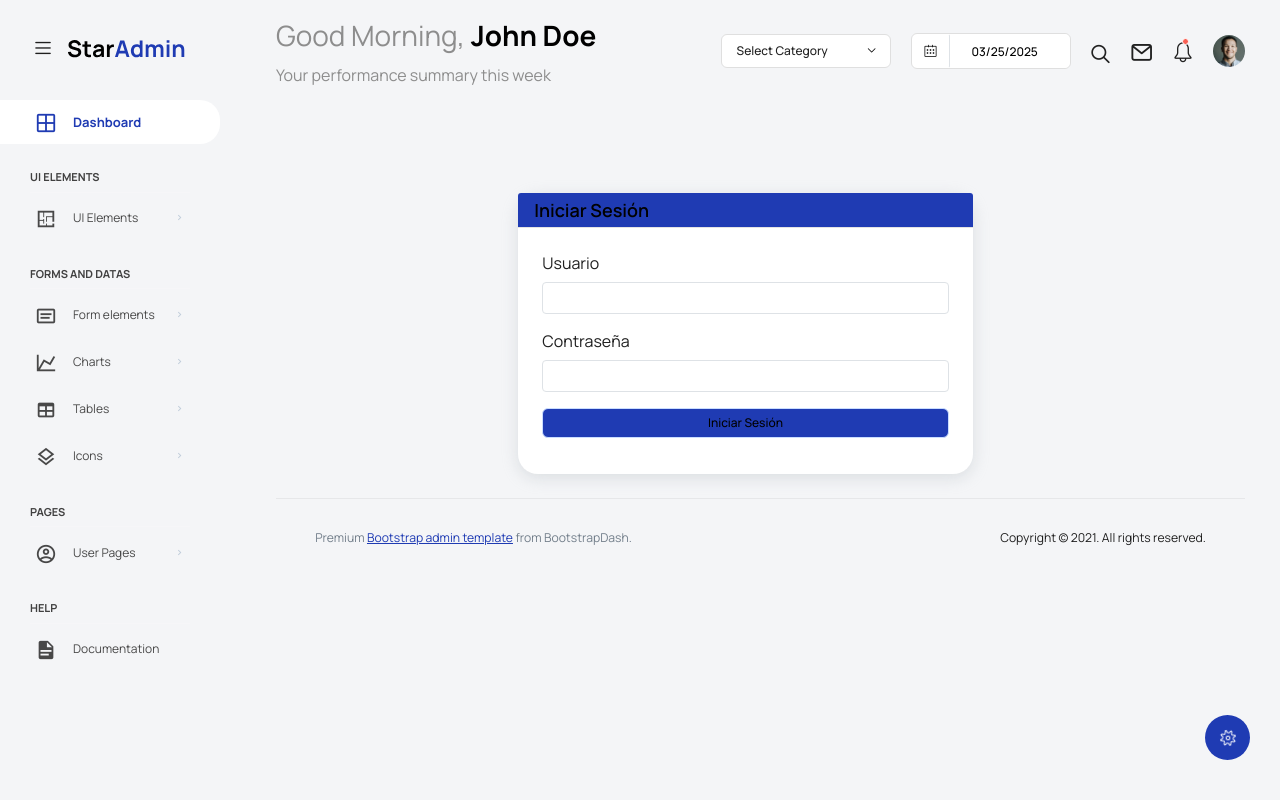
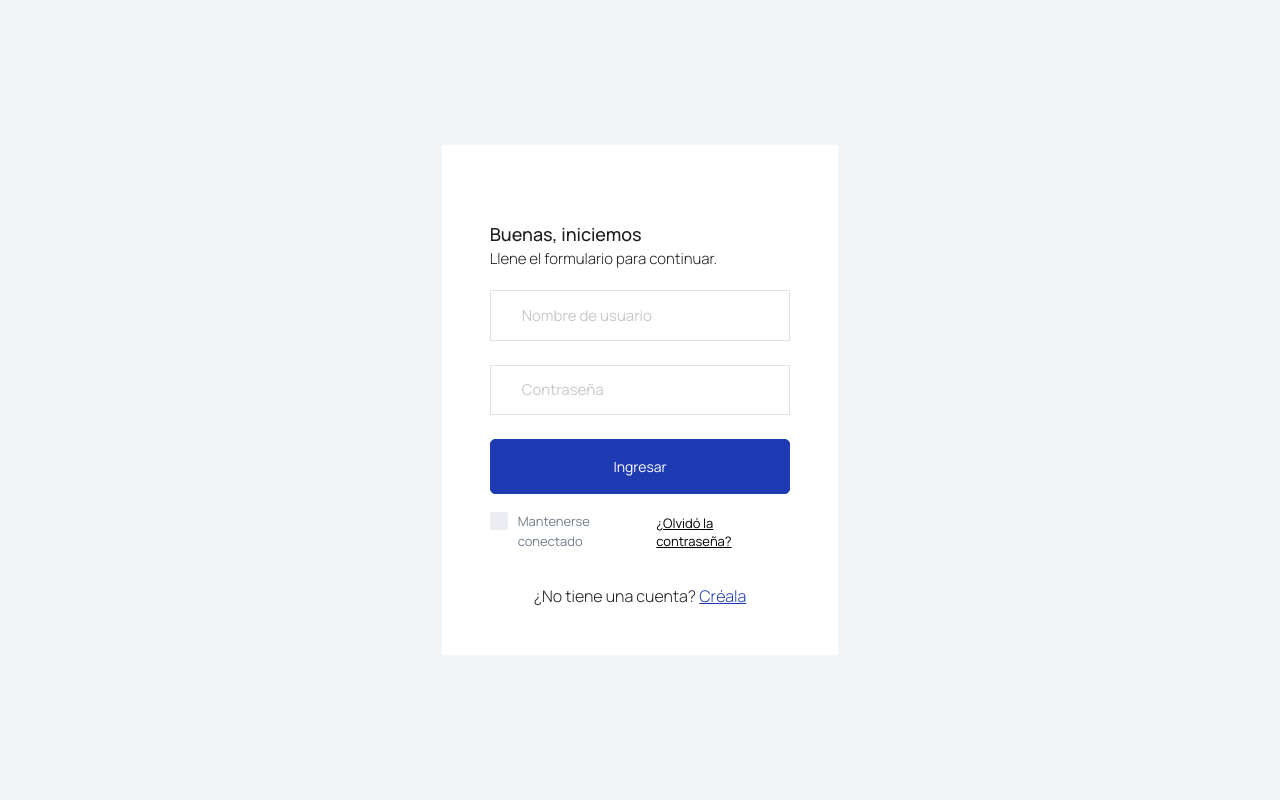
Before and after one commit to michelvf/gestionenvios, a Django app: page /login/ in a window 1280 px wide. Run offline with Django 5.2, Linux system fonts and the light colour scheme; some libraries are stand-ins or nearby versions.

Commit message:
Agregando la plantilla para el login

```diff
--- a/zelle/templates/auth/login.html
+++ b/zelle/templates/auth/login.html
@@ -1,38 +1,94 @@
-{% extends 'base.html' %}
+{% load static %}
+<!DOCTYPE html>
+<html lang="es">
 
-{% block title %}Iniciar Sesión{% endblock %}
+<head>
+  <!-- Required meta tags -->
+  <meta charset="utf-8">
+  <meta name="viewport" content="width=device-width, initial-scale=1, shrink-to-fit=no">
+  <title>Gestión de Zelle</title>
+  <!-- plugins:css -->
+  <link rel="stylesheet" href="{% static 'vendors/feather/feather.css' %}">
+  <link rel="stylesheet" href="{% static 'vendors/mdi/css/materialdesignicons.min.css' %}">
+  <link rel="stylesheet" href="{% static 'vendors/ti-icons/css/themify-icons.css' %}">
+  <link rel="stylesheet" href="{% static 'vendors/font-awesome/css/font-awesome.min.css' %}">
+  <link rel="stylesheet" href="{% static 'vendors/typicons/typicons.css' %}">
+  <link rel="stylesheet" href="{% static 'vendors/simple-line-icons/css/simple-line-icons.css' %}">
+  <link rel="stylesheet" href="{% static 'vendors/css/vendor.bundle.base.css' %}">
+  <link rel="stylesheet" href="{% static 'vendors/bootstrap-datepicker/bootstrap-datepicker.min.css' %}">
+  <!-- endinject -->
+  <!-- Plugin css for this page -->
+  <!-- End plugin css for this page -->
+  <!-- inject:css -->
+  <link rel="stylesheet" href="{% static 'css/vertical-layout-light/style.css' %}">
+  <!-- endinject -->
+  <link rel="shortcut icon" href="{% static 'images/favicon.png' %}" />
+</head>
 
-{% block content %}
-<div class="row justify-content-center">
-    <div class="col-md-6">
-        <div class="card mt-5">
-            <div class="card-header bg-primary text-white">
-                <h3 class="card-title mb-0">Iniciar Sesión</h3>
+<body>
+  <div class="container-scroller">
+    <div class="container-fluid page-body-wrapper full-page-wrapper">
+      <div class="content-wrapper d-flex align-items-center auth px-0">
+        <div class="row w-100 mx-0">
+          <div class="col-lg-4 mx-auto">
+            <div class="auth-form-light text-left py-5 px-4 px-sm-5">
+              <div class="brand-logo">
+                <!-- img src="{% static 'images/logo.svg' %}" alt="logo" -->
               </div>
-            <div class="card-body">
-                <form method="post">
-                    {% csrf_token %}
-
-                    {% if form.errors %}
-                    <div class="alert alert-danger">
-                        Usuario o contraseña incorrectos. Por favor intente nuevamente.
+              <h4>Buenas, iniciemos</h4>
+              <h6 class="fw-light">Llene el formulario para continuar.</h6>
+              <form class="pt-3">
+                <div class="form-group">
+                  <input type="email" class="form-control form-control-lg" id="exampleInputEmail1"
+                    placeholder="Nombre de usuario">
                 </div>
-                    {% endif %}
-
-                    <div class="mb-3">
-                        <label for="id_username" class="form-label">Usuario</label>
-                        <input type="text" name="username" class="form-control" id="id_username" required>
+                <div class="form-group">
+                  <input type="password" class="form-control form-control-lg" id="exampleInputPassword1"
+                    placeholder="Contraseña">
                 </div>
-
-                    <div class="mb-3">
-                        <label for="id_password" class="form-label">Contraseña</label>
-                        <input type="password" name="password" class="form-control" id="id_password" required>
+                <div class="mt-3 d-grid gap-2">
+                  <a class="btn btn-block btn-primary btn-lg fw-medium auth-form-btn" href="{% url 'index' %}">Ingresar</a>
                 </div>
-
-                    <button type="submit" class="btn btn-primary w-100">Iniciar Sesión</button>
+                <div class="my-2 d-flex justify-content-between align-items-center">
+                  <div class="form-check">
+                    <label class="form-check-label text-muted">
+                      <input type="checkbox" class="form-check-input">
+                      Mantenerse conectado
+                    </label>
+                  </div>
+                  <a href="#" class="auth-link text-black">¿Olvidó la contraseña?</a>
+                </div>
+                <!-- div class="mb-2 d-grid gap-2">
+                  <button type="button" class="btn btn-block btn-facebook auth-form-btn">
+                    <i class="ti-facebook me-2"></i>Connect using facebook
+                  </button>
+                </!-->
+                <div class="text-center mt-4 fw-light">
+                  ¿No tiene una cuenta? <a href="register.html" class="text-primary">Créala</a>
+                </div>
               </form>
             </div>
           </div>
         </div>
       </div>
-{% endblock %}
+      <!-- content-wrapper ends -->
+    </div>
+    <!-- page-body-wrapper ends -->
+  </div>
+  <!-- container-scroller -->
+  <!-- plugins:js -->
+  <script src="{% static 'vendors/js/vendor.bundle.base.js' %}"></script>
+  <script src="{% static 'vendors/bootstrap-datepicker/bootstrap-datepicker.min.js' %}"></script>
+  <!-- endinject -->
+  <!-- Plugin js for this page -->
+  <!-- End plugin js for this page -->
+  <!-- inject:js -->
+  <script src="{% static 'js/off-canvas.js' %}"></script>
+  <script src="{% static 'js/hoverable-collapse.js' %}"></script>
+  <script src="{% static 'js/template.js' %}"></script>
+  <script src="{% static 'js/settings.js' %}"></script>
+  <script src="{% static 'js/todolist.js' %}"></script>
+  <!-- endinject -->
+</body>
+
+</html>
--- a/zelle/templates/zelle/index.html
+++ b/zelle/templates/zelle/index.html
@@ -1,7 +1,7 @@
 {% extends "base.html" %}
+{% load static %}
 
 {% block body %}
-{% load static %}
 <div class="tab-content tab-content-basic">
     <div class="tab-pane fade show active" id="overview" role="tabpanel" aria-labelledby="overview">
       <div class="row">
```
Also changed, not shown: zelle/templates/auth/login-old.html (added, +38 -0 lines). Lines whose indentation alone changed are shown as unchanged.
